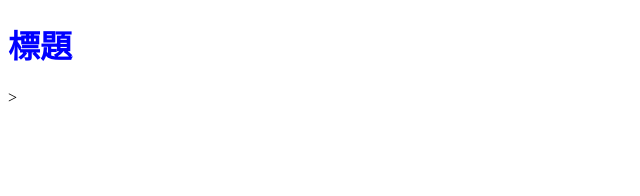
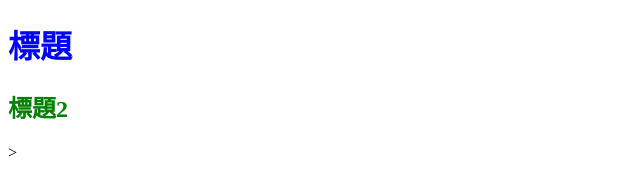
Before and after one commit to lynnliang34/1120-01, a plain HTML site: page index.html in a window 1280 px wide. Shown: the whole page, without its empty margins (0-640 px from the left). Drawn offline with Linux system fonts and the light colour scheme.

Commit message:
新增h2文字及顏色

```diff
--- a/all.css
+++ b/all.css
@@ -1,3 +1,6 @@
 h1 {
   color: blue;
 }
+h2 {
+  color: green;
+}
--- a/index.html
+++ b/index.html
@@ -8,6 +8,7 @@
   </head>
   <body>
     <h1>標題</h1>
+    <h2>標題2</h2>
     >
   </body>
 </html>
```
